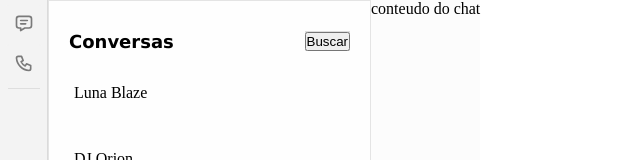
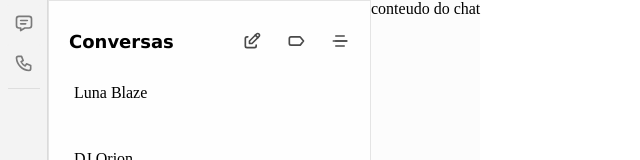
Before and after one commit to saulotarsobc/whatsclone, a Next.js app: page /chats in a window 1280 px wide. Shown: the top 160 px of the page, without its empty margins (0-640 px from the left). Built offline with nearby package versions, Linux system fonts and the light colour scheme.

Commit message:
chat header actions

```diff
--- a/src/app/(private)/chats/components/ChatHeader/index.tsx
+++ b/src/app/(private)/chats/components/ChatHeader/index.tsx
@@ -1,4 +1,6 @@
 "use client";
+import { ICON_SIZE } from "@/constants";
+import { IconEdit, IconLabel, IconMenu4 } from "@tabler/icons-react";
 import style from "./style.module.css";
 interface ChatHeaderProps {
   onSearch: () => void;
@@ -8,8 +10,19 @@ const ChatHeader = ({ onSearch }: ChatHeaderProps) => {
   return (
     <div className={style.ChatHeader}>
       <h1>Conversas</h1>
+
       <div className={style.actions}>
-        <button onClick={onSearch}>Buscar</button>
+        <div>
+          <IconEdit size={ICON_SIZE} />
+        </div>
+
+        <div>
+          <IconLabel size={ICON_SIZE} />
+        </div>
+
+        <div>
+          <IconMenu4 size={ICON_SIZE} />
+        </div>
       </div>
     </div>
   );
--- a/src/app/(private)/chats/components/ChatHeader/style.module.css
+++ b/src/app/(private)/chats/components/ChatHeader/style.module.css
@@ -6,13 +6,29 @@
   justify-content: space-between;
   align-items: center;
   height: 60px;
-  padding: 10px;
 
   h1 {
+    padding-left: 10px;
     font-size: 18px;
   }
 }
 
 .actions {
-  background: #dedede;
+  display: flex;
+  flex-direction: row;
+  gap: 3px;
+
+  > div {
+    display: flex;
+    justify-content: center;
+    align-items: center;
+    width: 41px;
+    height: 41px;
+    border-radius: 5px;
+    color: #494949;
+    &:hover {
+      cursor: pointer;
+      background-color: #ededed;
+    }
+  }
 }
--- a/src/components/NavBar/index.tsx
+++ b/src/components/NavBar/index.tsx
@@ -2,7 +2,7 @@ import { NavBarItem } from "@/interfaces/NavBarItem";
 import { IconSettings } from "@tabler/icons-react";
 import Link from "next/link";
 import Divider from "../Divider";
-import ListItemContainer from "../ListItemContainer";
+import ListItemContainer from "./ListItemContainer";
 import style from "./style.module.css";
 
 interface NavBarProps {
--- /dev/null
+++ b/src/constants/index.ts
@@ -0,0 +1 @@
+export const ICON_SIZE = 20;
```
Also changed, not shown: src/components/NavBar/ListItemContainer/index.tsx (renamed from src/components/ListItemContainer/index.tsx), src/components/NavBar/ListItemContainer/style.module.css (renamed from src/components/ListItemContainer/style.module.css).
